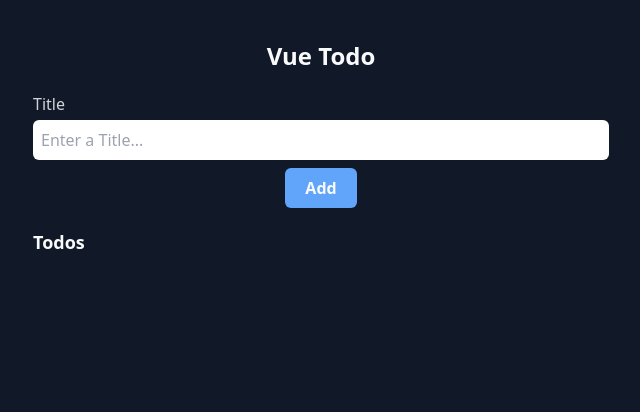
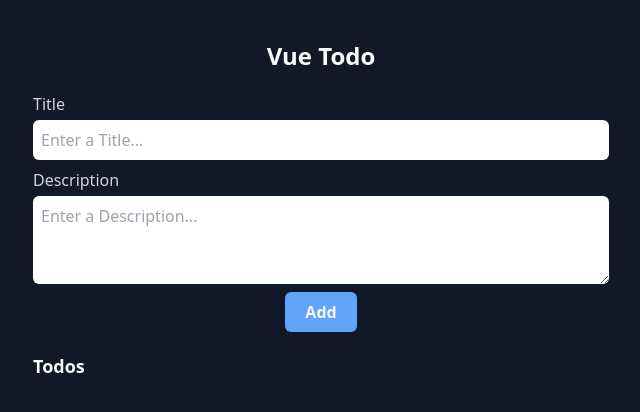
Before and after one commit to moussaouisalah/vue-todo, a Vue app: page / in a window 1280 px wide. Shown: the top 412 px of the page, without its empty margins (319-959 px from the left). Built offline with nearby package versions, Linux system fonts and the light colour scheme.

Commit message:
added todo description

```diff
--- a/src/App.vue
+++ b/src/App.vue
@@ -33,10 +33,11 @@ export default {
     };
   },
   methods: {
-    addTodo(title) {
+    addTodo({ title, description }) {
       const todo = {
         id: Math.floor(Math.random() * 100000),
         title,
+        description,
         isCompleted: false,
       };
       this.todos.push(todo);
--- a/src/components/AddTodo.vue
+++ b/src/components/AddTodo.vue
@@ -11,6 +11,15 @@
         placeholder="Enter a Title..."
         class="h-10 p-2 rounded-md outline-none w-full"
       />
+    </div>
+    <div class="flex flex-col gap-1 w-full">
+      <label for="title" class="text-gray-300">Description</label>
+      <textarea
+        v-model="description"
+        placeholder="Enter a Description..."
+        rows="3"
+        class="p-2 rounded-md outline-none w-full"
+      ></textarea>
     </div>
     <button
       class="bg-blue-400 text-gray-50 font-bold px-5 py-2 rounded-md w-max hover:bg-blue-500"
@@ -26,12 +35,20 @@ export default {
   data() {
     return {
       title: "",
+      description: "",
     };
   },
   methods: {
     handleAddTodo() {
-      this.$emit("add-todo", this.title);
+      if (this.title.trim() === "") {
+        return;
+      }
+      this.$emit("add-todo", {
+        title: this.title,
+        description: this.description,
+      });
       this.title = "";
+      this.description = "";
     },
   },
 };
--- a/src/components/TodoItem.vue
+++ b/src/components/TodoItem.vue
@@ -1,8 +1,11 @@
 <template>
   <div
-    class="w-full max-w-xl border-2 border-gray-700 bg-gray-800 rounded-md px-5 py-2 flex items-center justify-between gap-2"
+    class="w-full max-w-xl border-2 border-gray-700 bg-gray-800 rounded-md px-5 py-2"
   >
-    <p class="flex-1 text-gray-50 break-all">{{ todo.title }}</p>
+    <div class="flex items-center justify-between gap-2">
+      <h3 class="flex-1 font-bold text-lg text-gray-50 break-all">
+        {{ todo.title }}
+      </h3>
       <div>
         <button
           @click="$emit('toggle-todo-status')"
@@ -64,6 +67,8 @@
         </button>
       </div>
     </div>
+    <p class="text-gray-100 break-all">{{ todo.description }}</p>
+  </div>
 </template>
 
 <script>
```
Lines whose indentation alone changed are shown as unchanged.
